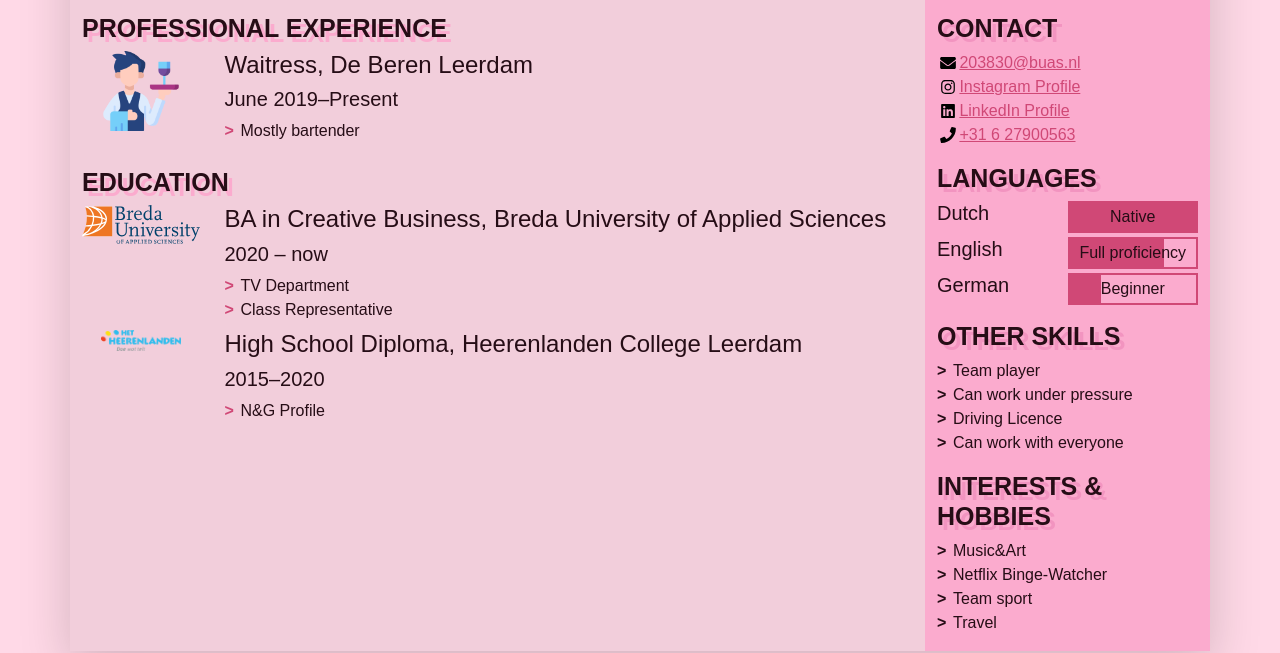
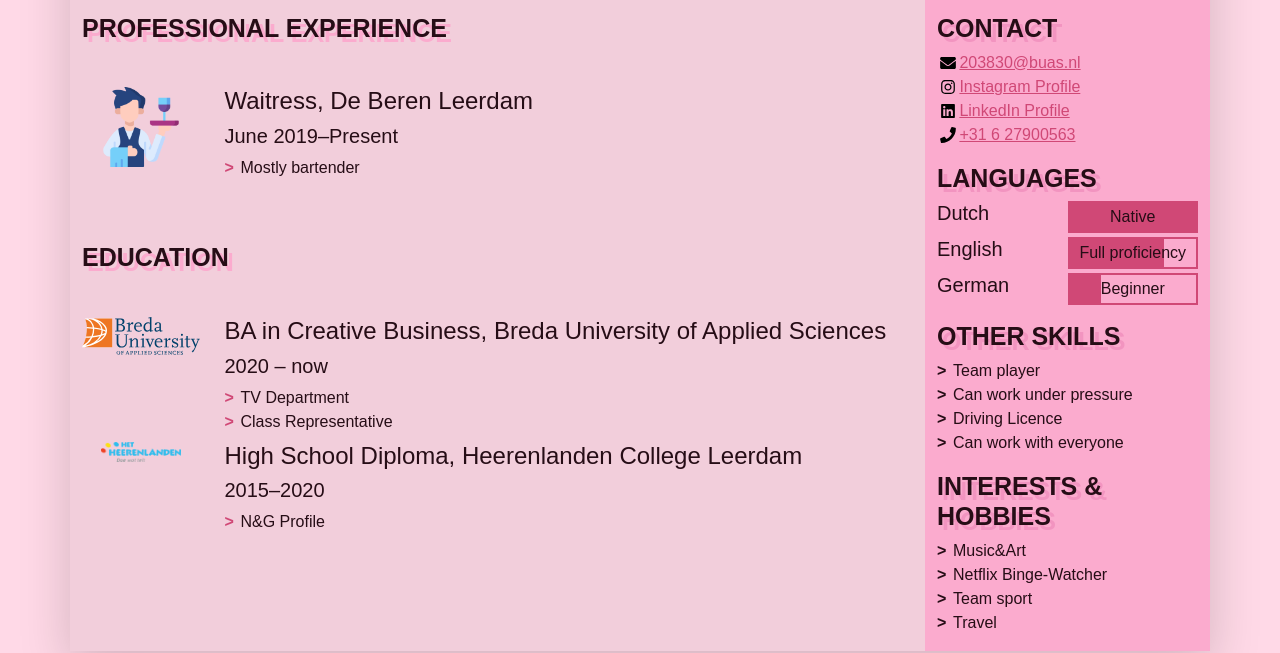
Before and after one commit to Feia7/cv-individual-assignment, a plain HTML site: page index.html in a window 1280 px wide. Shown: the part 184-837 px from the top of the page. Drawn offline with nearby package versions, Linux system fonts and the light colour scheme.

Commit message:
added enters

```diff
--- a/index.html
+++ b/index.html
@@ -86,9 +86,11 @@
               <li class="biography-item row mb-2">
                 <!-- We're using a grid inside a grid so we can align logos and text -->
                 <div class="logo-container col-3 col-sm-2 col-md-3 col-lg-2">
+					<h4>&nbsp;</h4>
                   <img class="biography-logo mw-100 d-block mx-auto" src="images/employers/waiter.png" alt="Company logo" width="80">
                 </div>
                 <div class="biography-contents col-9 col-sm-10 col-md-9 col-lg-10">
+                  <h4>&nbsp;</h4>
                   <h4>Waitress, De Beren Leerdam</h4>
 <h5>June 2019&ndash;Present</h5>
                   <!-- Use the list below to talk about your achievements -->
@@ -116,15 +118,18 @@
           <!-- We're done with jobs, let's move on to schools -->
 
           <section class="my-3 biography-section">
+            <h2>&nbsp;</h2>
             <h2>Education</h2>
 <ul class="biography-list list-unstyled">
 
           <!-- Top item in education. And by "top", I mean a Bachelor in Creative Business at BUas. -->
           <li class="biography-item row mb-2">
             <div class="logo-container col-3 col-sm-2 col-md-3 col-lg-2">
+				<h4>&nbsp;</h4>
               <img class="biography-logo mw-100 d-block mx-auto" src="images/schools/logo-buas.svg" alt="School logo" width="120">
             </div>
             <div class="biography-contents col-9 col-sm-10 col-md-9 col-lg-10">
+              <h4>&nbsp;</h4>
               <h4>BA in Creative Business, Breda University of Applied Sciences</h4>
 <h5>2020&nbsp;&ndash;&nbsp;now</h5>
               <!-- Use the list below to talk about minors, exchanges, extra-curricular activities. -->
```
Lines whose indentation alone changed are shown as unchanged.
